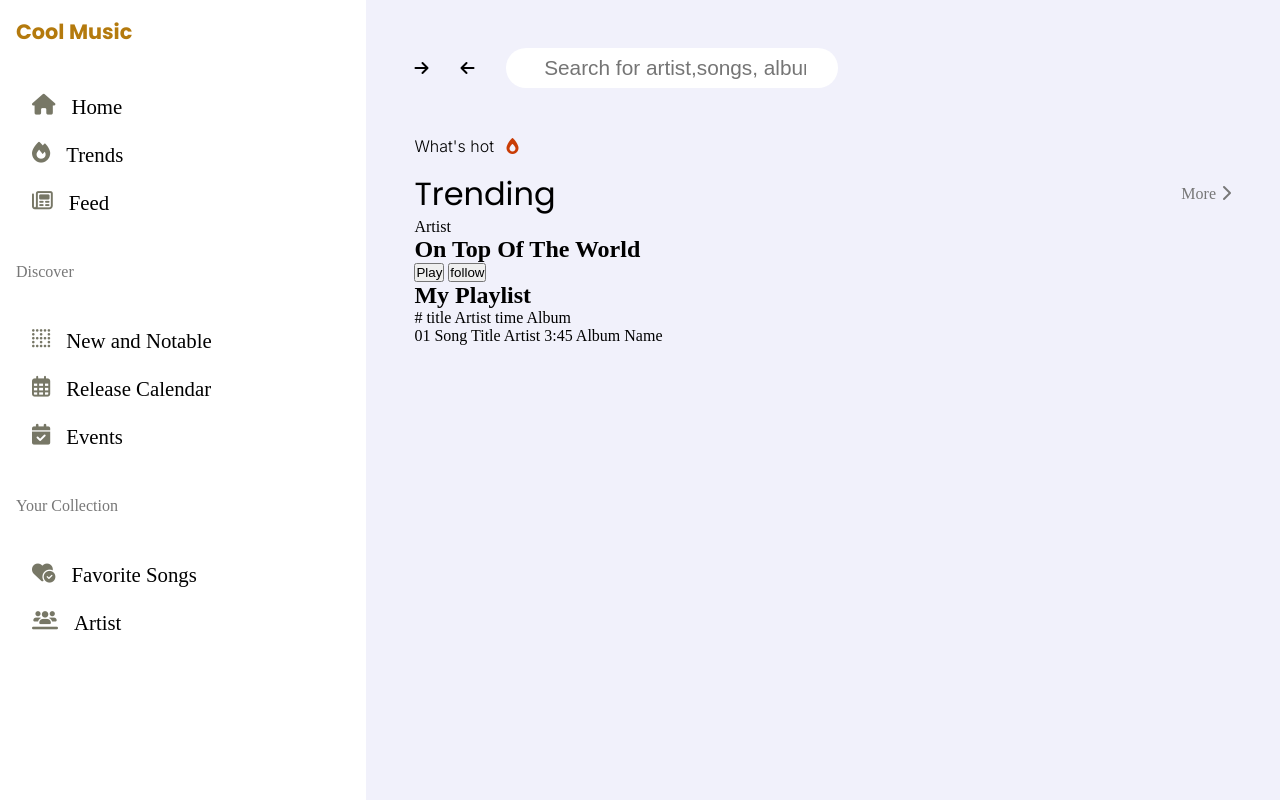
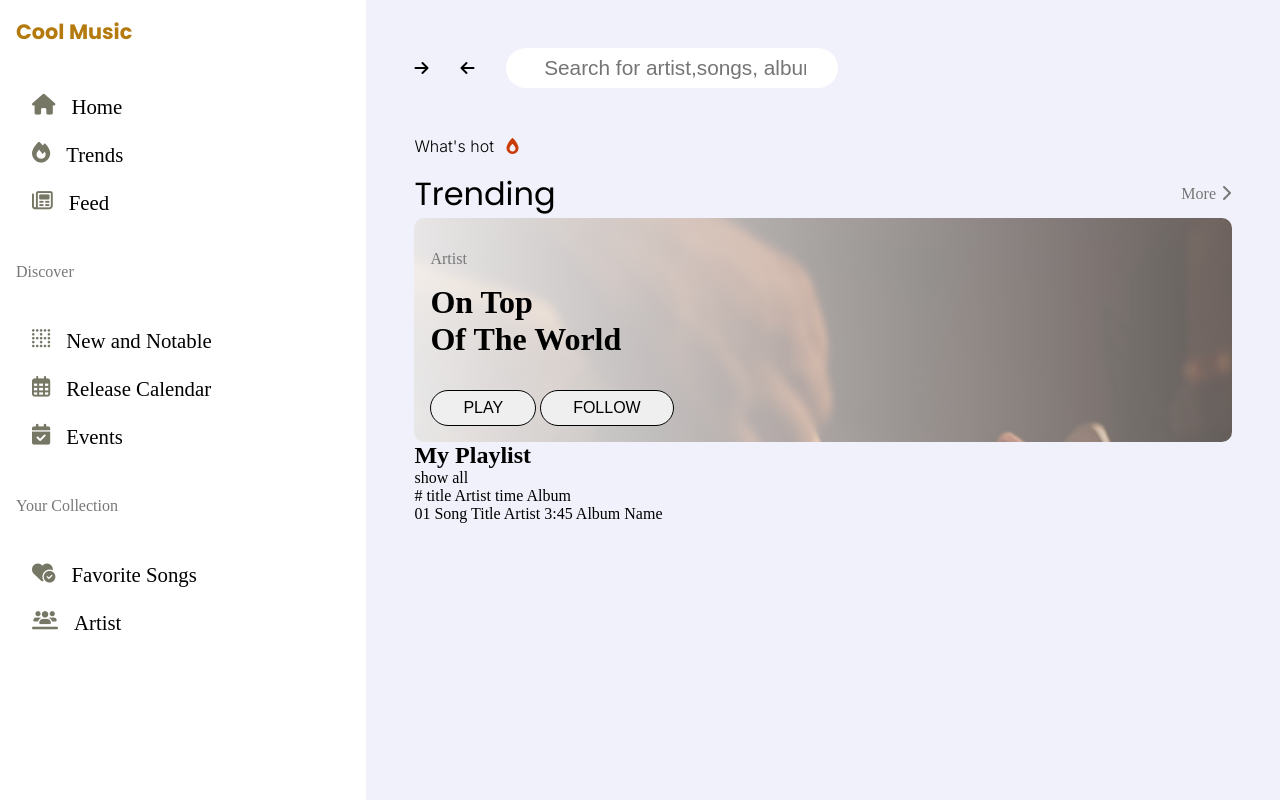
Before and after one commit to Sofinaye/coolMusic, a plain HTML site: page index.html in a window 1280 px wide. Drawn offline with Linux system fonts and the light colour scheme.

Commit message:
Add card style

```diff
--- a/index.css
+++ b/index.css
@@ -103,3 +103,47 @@
   text-decoration: none;
   color: #777;
 }
+
+.trending {
+    background-image: linear-gradient(to right,
+   rgba(255, 255, 255, 0.884),
+   #b6adaa5d  ),
+   url("./img/photo-1510915361894-db8b60106cb1.jpeg");
+  background-size: cover;
+  border-radius: 10px;
+}
+
+.trending p {
+  padding: 2rem 0 0 1rem;
+  color: #777;
+}
+
+.artist-header {
+  padding: 1rem;
+  font-size: 2rem;
+  font-weight: 600;
+}
+
+.artist-header span {
+  display: block;
+}
+
+.artist-btns {
+  padding: 1rem;
+}
+
+.btn1 {
+  padding: 0.5rem 2rem;
+  border-radius: 2rem;
+  border: 1px black solid;
+  font-size: 1rem;
+  text-transform: uppercase;
+}
+
+.btn2 {
+  padding: 0.5rem 2rem;
+  border-radius: 2rem;
+  border: 1px black solid;
+  font-size: 1rem;
+  text-transform: uppercase;
+}
--- a/index.html
+++ b/index.html
@@ -58,7 +58,11 @@
             <button class="btn1">Play</button>
             <button class="btn2">follow</button>
           </div>
+        </div>
+        <div class="palylist-head">
           <h2 class="playlist-header">My Playlist</h2>
+          <p>show all</p>
+        </div>
           <div class="playlist-header">
             <span>#</span>
             <span>title</span>
@@ -73,8 +77,6 @@
             <span class="song-time">3:45</span>
             <span class="song-album">Album Name</span>
           </div>
-
-        </div>
       </section>
     </div>
 
```
